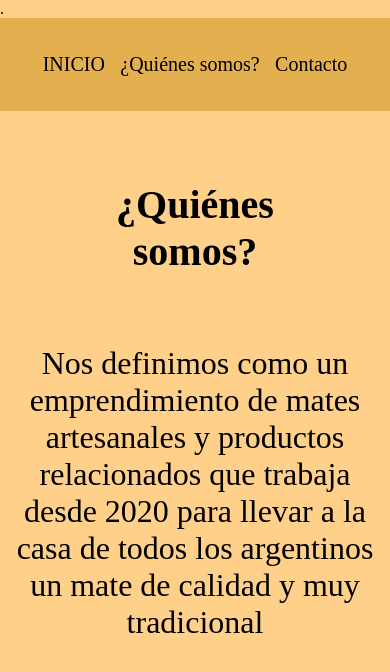
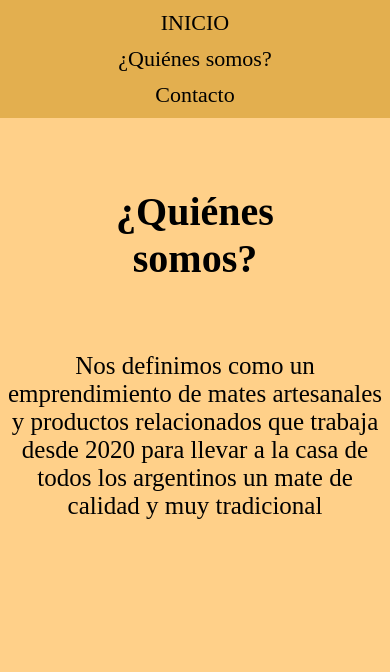
Before and after one commit to octaviopeyrot/tucumates3, a website: page pages/presentacion.html in a window 390 px wide. Drawn offline with Linux system fonts and the light colour scheme; a web font is replaced by a local one.

Commit message:
arreglos

```diff
--- a/pages/presentacion.html
+++ b/pages/presentacion.html
@@ -4,7 +4,7 @@
     <meta charset="UTF-8">
     <meta http-equiv="X-UA-Compatible" content="IE=edge">
     <meta name="author" content="octaviopeyrot">
-    <meta name="viewport" content="width=device-width, initial-scale=1.0">.
+    <meta name="viewport" content="width=device-width, initial-scale=1.0">
     <meta name="description" content="Descubrí quienes somos, conocenos mas!">
     <title>Tucu Mates | ¿QUIENES SOMOS? </title>
     <link rel="stylesheet" href="../css/style.css">
@@ -23,9 +23,9 @@
     <h1>
         ¿Quiénes somos?
     </h1>
-        <p>
-            Nos definimos como un emprendimiento de mates artesanales y productos relacionados que trabaja desde 2020 para llevar a la casa de todos los argentinos un mate de calidad y muy tradicional
-        </p>
+    <p>
+        Nos definimos como un emprendimiento de mates artesanales y productos relacionados que trabaja desde 2020 para llevar a la casa de todos los argentinos un mate de calidad y muy tradicional
+    </p>
 </main>
 <footer>
 
--- a/scss/layout/_main.scss
+++ b/scss/layout/_main.scss
@@ -182,7 +182,7 @@
 
 .body-presentacion{
     background-color: #FFD089;
-}
+
     .main-presentacion{
         h1{
             text-align: center;
@@ -196,7 +196,7 @@
             text-align: center;
         }
         }
-
+}
 
 // MAIN CONTACTO
 
--- a/scss/layout/_mediaQ.scss
+++ b/scss/layout/_mediaQ.scss
@@ -3,9 +3,12 @@
     // NAVBAR
     header{
         .navbar{
+            flex-direction: column;
+            padding: 10px;
+            gap: 10px;
             li{
                 a{
-                    font-size: 20px;
+                    font-size: 22px;
                 }
             }
         }
@@ -179,12 +182,14 @@
 
     // MAIN PRESENTACION
 
+    .body-presentacion{
         .main-presentacion{
+
             h1{
                 font-size: 40px;
             }
             p{
-            font-size: 32px;
+                font-size: 25px;
             }
         }
     }
@@ -211,3 +216,4 @@
             }
         }
     }
+    }
```
Also changed, not shown: css/style.css. Lines whose indentation alone changed are shown as unchanged.
